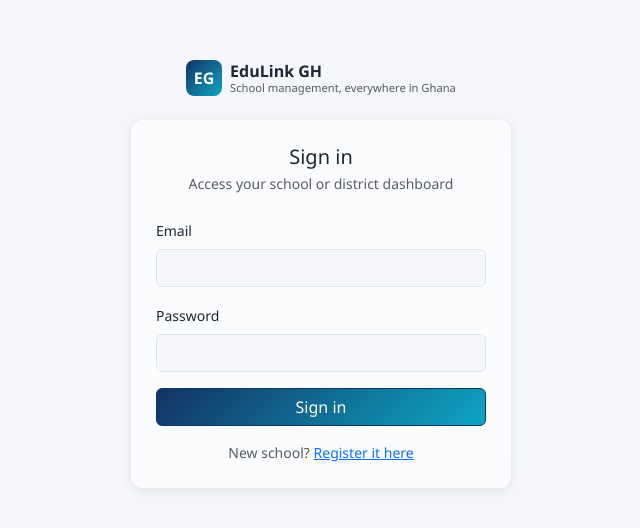
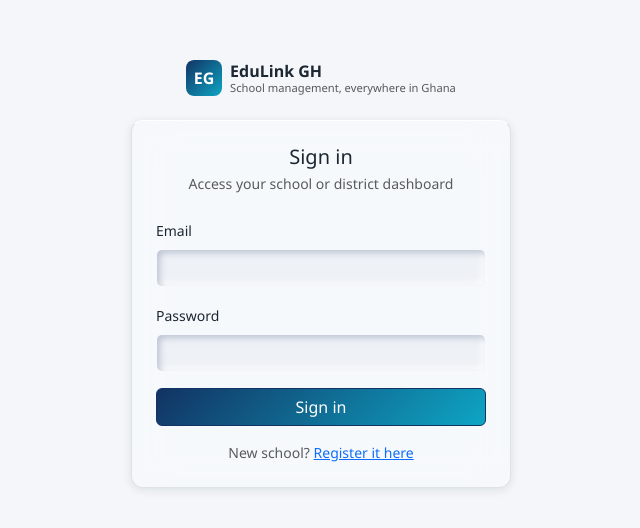
Before and after one commit to EmmaSerry/edulink-gh-web, a React (Vite) app: page /login in a window 1280 px wide. Shown: the part 126-654 px from the top of the page, without its empty margins (319-959 px from the left). Built offline with nearby package versions, Linux system fonts and the light colour scheme; no server answers.

Commit message:
Theme Update

```diff
--- a/src/styles/theme.css
+++ b/src/styles/theme.css
@@ -10,6 +10,26 @@
  * active / this matters right now" signals (the current nav item, the
  * topbar's accent line) rather than being spread across the whole UI -
  * a little goes a long way before it stops looking professional.
+ *
+ * GLASSMORPHISM + NEOMORPHISM PASS (this revision)
+ *   Two things changed on top of the original glass tokens below, both
+ *   requested directly: (1) --actrs-glass is now MUCH more transparent
+ *   ("90% will do") - down from opacity 0.62/0.58 to roughly 0.30/0.12 -
+ *   so the blurred blob backdrop shows through far more strongly. Light
+ *   mode stays a little higher than a literal 10% fill on purpose: white
+ *   glass at 10% opacity over an almost-white page (--actrs-grey-light)
+ *   has nothing to contrast against and the card boundary disappears
+ *   entirely - the border/shadow/blur alone can't carry it. This exact
+ *   pair of values (not a flat 90% in both themes) is what was already
+ *   previewed and approved. (2) every form input/select now gets a
+ *   neomorphic "soft embossed" treatment (--actrs-neo-* tokens below)
+ *   instead of Bootstrap's flat default - a carved-in look via a pair of
+ *   opposing inset shadows, on the same base surface colour so it reads
+ *   as "pressed into" the page rather than "sitting on" it. Cards, the
+ *   topbar, the sidebar, buttons and inputs also now transition their
+ *   colour/shadow/transform smoothly (see the transition rules further
+ *   down) so toggling Day/Night mode morphs between the two instead of
+ *   snapping, and hovering a card/button gives it a small lift.
  */
 :root {
   --actrs-black: #05080f;
@@ -42,9 +62,20 @@
      column would smear into the scrolling cells. Everything else
      "raised" (cards, the topbar) uses these instead, semi-transparent +
      blurred over the blob background below, so the frosted-glass effect
-     actually has something colourful behind it to blur. */
-  --actrs-glass: rgba(255, 255, 255, 0.62);
-  --actrs-glass-border: rgba(255, 255, 255, 0.5);
+     actually has something colourful behind it to blur. Values below
+     are the "~90% transparent" pass - see the file header comment. */
+  --actrs-glass: rgba(255, 255, 255, 0.3);
+  --actrs-glass-border: rgba(17, 24, 39, 0.1);
+  --actrs-glass-border-top: rgba(255, 255, 255, 0.85);
+
+  /* Neomorphism tokens - a soft "carved into the page" look for form
+     inputs/selects. Needs a base colour close to the page background
+     (not white, or the embossed shadow pair reads as a hard box instead
+     of a soft dent) plus a light/dark shadow pair simulating one light
+     source from the top-left. */
+  --actrs-neo-base: #eef1f6;
+  --actrs-neo-shadow-dark: rgba(148, 163, 184, 0.55);
+  --actrs-neo-shadow-light: rgba(255, 255, 255, 0.95);
 
   --actrs-gradient-chrome: linear-gradient(180deg, var(--actrs-blue-black) 0%, var(--actrs-navy) 55%, var(--actrs-seablue) 100%);
   --actrs-gradient-accent: linear-gradient(90deg, var(--actrs-blue) 0%, var(--actrs-seablue) 60%, var(--actrs-yellow) 100%);
@@ -70,8 +101,12 @@
   --bs-body-bg: #0c0f13;
   --actrs-surface: #161d29;
   --actrs-blue-light: #16283d;
-  --actrs-glass: rgba(22, 29, 41, 0.58);
-  --actrs-glass-border: rgba(255, 255, 255, 0.08);
+  --actrs-glass: rgba(22, 29, 41, 0.14);
+  --actrs-glass-border: rgba(255, 255, 255, 0.14);
+  --actrs-glass-border-top: rgba(255, 255, 255, 0.26);
+  --actrs-neo-base: #141a2b;
+  --actrs-neo-shadow-dark: rgba(0, 0, 0, 0.55);
+  --actrs-neo-shadow-light: rgba(255, 255, 255, 0.04);
 }
 
 body {
@@ -92,11 +127,14 @@
    flat single-colour background is invisible). Uses the app's own
    palette (blue/sea-blue/gold/navy) at low opacity so it stays
    decorative rather than distracting, and sits at z-index -1 so it
-   never intercepts clicks or scroll. */
+   never intercepts clicks or scroll. A slow, subtle breathing animation
+   keeps the whole scene from feeling static now that the glass above it
+   is transparent enough to make the movement visible - the "morph"
+   requested alongside the toggle transitions below. */
 body::before {
   content: "";
   position: fixed;
-  inset: 0;
+  inset: -10%;
   z-index: -1;
   background:
     radial-gradient(circle at 12% 18%, rgba(31, 111, 235, 0.32), transparent 42%),
@@ -104,24 +142,42 @@
     radial-gradient(circle at 78% 82%, rgba(242, 183, 5, 0.16), transparent 42%),
     radial-gradient(circle at 15% 88%, rgba(18, 51, 99, 0.22), transparent 46%),
     var(--actrs-grey-light);
+  animation: actrsBlobBreathe 26s ease-in-out infinite;
+  transition: background 0.6s ease;
+}
+
+@keyframes actrsBlobBreathe {
+  0%, 100% { transform: scale(1) translate(0, 0); }
+  50% { transform: scale(1.06) translate(-1.5%, 1.5%); }
 }
 
 [data-bs-theme="dark"] body::before {
   background:
-    radial-gradient(circle at 12% 18%, rgba(31, 111, 235, 0.22), transparent 42%),
-    radial-gradient(circle at 88% 12%, rgba(14, 165, 196, 0.2), transparent 46%),
-    radial-gradient(circle at 78% 82%, rgba(242, 183, 5, 0.1), transparent 42%),
-    radial-gradient(circle at 15% 88%, rgba(31, 111, 235, 0.16), transparent 46%),
+    radial-gradient(circle at 12% 18%, rgba(31, 111, 235, 0.3), transparent 42%),
+    radial-gradient(circle at 88% 12%, rgba(14, 165, 196, 0.26), transparent 46%),
+    radial-gradient(circle at 78% 82%, rgba(242, 183, 5, 0.14), transparent 42%),
+    radial-gradient(circle at 15% 88%, rgba(31, 111, 235, 0.22), transparent 46%),
     var(--actrs-grey-light);
 }
 
 .actrs-card {
   border: 1px solid var(--actrs-glass-border);
+  border-top-color: var(--actrs-glass-border-top);
   border-radius: var(--actrs-radius);
   box-shadow: var(--actrs-shadow);
   background: var(--actrs-glass);
-  backdrop-filter: blur(16px) saturate(160%);
-  -webkit-backdrop-filter: blur(16px) saturate(160%);
+  backdrop-filter: blur(20px) saturate(160%);
+  -webkit-backdrop-filter: blur(20px) saturate(160%);
+  transition: background-color 0.5s ease, border-color 0.5s ease, box-shadow 0.35s ease, transform 0.35s cubic-bezier(0.34, 1.56, 0.64, 1);
+}
+
+/* A gentle lift on hover - cards should feel like panes of glass you
+   can nudge, not flat rectangles. Skipped for anything explicitly
+   marked static (the assessment/skill grid's own cards, which scroll
+   internally and shouldn't visually bob about). */
+.actrs-card:hover:not(.actrs-card-static) {
+  transform: translateY(-3px);
+  box-shadow: 0 14px 28px rgba(11, 26, 48, 0.16);
 }
 
 /* Shared "raised surface" treatment for anything that used to hardcode
@@ -133,9 +189,10 @@
    without ever going invisible against it. */
 .actrs-surface {
   background-color: var(--actrs-glass) !important;
-  backdrop-filter: blur(16px) saturate(160%);
-  -webkit-backdrop-filter: blur(16px) saturate(160%);
+  backdrop-filter: blur(20px) saturate(160%);
+  -webkit-backdrop-filter: blur(20px) saturate(160%);
   color: var(--actrs-text);
+  transition: background-color 0.5s ease, color 0.5s ease;
 }
 
 .actrs-sidebar {
@@ -144,12 +201,16 @@
      fully solid gradient is still the right choice anywhere else it
      might get used later) - slightly translucent stops plus a blur of
      whatever's behind it, so the sidebar reads as coloured frosted
-     glass rather than a flat gradient fill. */
-  background: linear-gradient(180deg, rgba(11, 26, 48, 0.92) 0%, rgba(18, 51, 99, 0.9) 55%, rgba(14, 165, 196, 0.88) 100%);
-  backdrop-filter: blur(20px);
-  -webkit-backdrop-filter: blur(20px);
+     glass rather than a flat gradient fill. Opacity brought down
+     alongside every other glass surface in this pass - still solid
+     enough for the white nav text to stay legible, but noticeably more
+     see-through than before. */
+  background: linear-gradient(180deg, rgba(11, 26, 48, 0.58) 0%, rgba(18, 51, 99, 0.54) 55%, rgba(14, 165, 196, 0.5) 100%);
+  backdrop-filter: blur(24px) saturate(160%);
+  -webkit-backdrop-filter: blur(24px) saturate(160%);
   color: #fff;
   min-height: 100vh;
+  transition: background 0.5s ease;
 }
 
 /* The sidebar is always dark-styled regardless of Day/Night mode (by
@@ -169,12 +230,13 @@
   margin: 2px 8px;
   padding: 0.55rem 0.9rem;
   border-left: 3px solid transparent;
-  transition: background-color 0.15s ease, border-color 0.15s ease;
+  transition: background-color 0.15s ease, border-color 0.15s ease, transform 0.2s ease;
 }
 
 .actrs-sidebar .nav-link:hover {
   background: rgba(255, 255, 255, 0.12);
   color: #fff;
+  transform: translateX(3px);
 }
 
 .actrs-sidebar .nav-link.active {
@@ -185,10 +247,11 @@
 
 .actrs-topbar {
   background: var(--actrs-glass);
-  backdrop-filter: blur(16px) saturate(160%);
-  -webkit-backdrop-filter: blur(16px) saturate(160%);
+  backdrop-filter: blur(20px) saturate(160%);
+  -webkit-backdrop-filter: blur(20px) saturate(160%);
   border-bottom: 1px solid var(--actrs-glass-border);
   position: relative;
+  transition: background-color 0.5s ease, border-color 0.5s ease;
 }
 
 /* A thin gradient accent line under the topbar - the "flashy" touch
@@ -214,6 +277,11 @@
   align-items: center;
   justify-content: center;
   font-weight: 700;
+  transition: transform 0.4s cubic-bezier(0.34, 1.56, 0.64, 1);
+}
+
+.actrs-brand-mark:hover {
+  transform: rotate(-6deg) scale(1.08);
 }
 
 .actrs-phase-badge {
@@ -253,6 +321,55 @@
   opacity: 0.55;
 }
 
+/* Every button gets a small spring-loaded press: lifts slightly on
+   hover, settles back down (and a touch smaller) on click - a "morph",
+   not just a colour swap, so the app feels responsive to the touch. */
+.btn {
+  transition: transform 0.2s cubic-bezier(0.34, 1.56, 0.64, 1), box-shadow 0.25s ease, background-color 0.4s ease, border-color 0.4s ease, color 0.4s ease;
+}
+.btn:hover {
+  transform: translateY(-2px);
+}
+.btn:active {
+  transform: translateY(0) scale(0.97);
+}
+
+/* Neomorphism pass: every text/number/date input, textarea and select
+   gets a soft "pressed into the page" look instead of Bootstrap's flat
+   bordered box - a pair of opposing inset shadows (light from the
+   top-left, shadow to the bottom-right) on a base colour close to the
+   page background. Left checkboxes/radios and Bootstrap's own small
+   utility inputs alone - the carved-in effect only reads well on inputs
+   large enough to show it. */
+.form-control,
+.form-select,
+textarea.form-control {
+  background-color: var(--actrs-neo-base);
+  border: 1px solid transparent;
+  box-shadow: inset 3px 3px 6px var(--actrs-neo-shadow-dark), inset -3px -3px 6px var(--actrs-neo-shadow-light);
+  color: var(--actrs-text);
+  transition: background-color 0.5s ease, box-shadow 0.3s ease, color 0.5s ease;
+}
+
+.form-control:focus,
+.form-select:focus {
+  background-color: var(--actrs-neo-base);
+  color: var(--actrs-text);
+  box-shadow: inset 4px 4px 8px var(--actrs-neo-shadow-dark), inset -4px -4px 8px var(--actrs-neo-shadow-light), 0 0 0 2px var(--actrs-seablue);
+  border-color: transparent;
+}
+
+.form-control:disabled,
+.form-select:disabled {
+  background-color: var(--actrs-neo-base);
+  opacity: 0.6;
+  box-shadow: inset 2px 2px 4px var(--actrs-neo-shadow-dark), inset -2px -2px 4px var(--actrs-neo-shadow-light);
+}
+
+.form-control::placeholder {
+  color: var(--actrs-text-muted);
+}
+
 /* Print styles - used by the Class Register (Module 12) and future
    report-card printing. Anything marked .no-print (filters, nav,
    action buttons) is hidden when the browser's print dialog is used. */
@@ -267,7 +384,11 @@
 /* Assessment score-entry / KG skill grids (Phase 3, Modules 2 & 8) -
    Excel-like sticky headers + frozen first column so a teacher scrolling
    through many subjects/skills never loses track of which student's row
-   they're on. */
+   they're on. Deliberately excluded from the neomorphic input treatment
+   above (its own .actrs-grid-cell-input rule wins by being more
+   specific) and from the card hover-lift (marked static below) - a
+   large scrolling grid bobbing on hover, or every cell looking carved
+   in, would make it harder to read quickly, not nicer to look at. */
 .actrs-grid-scroll {
   overflow: auto;
   max-height: 70vh;
@@ -320,6 +441,7 @@
   padding: 2px 4px;
   background: transparent;
   color: var(--actrs-text);
+  box-shadow: none;
 }
 
 .actrs-grid-cell-input:focus {
```
